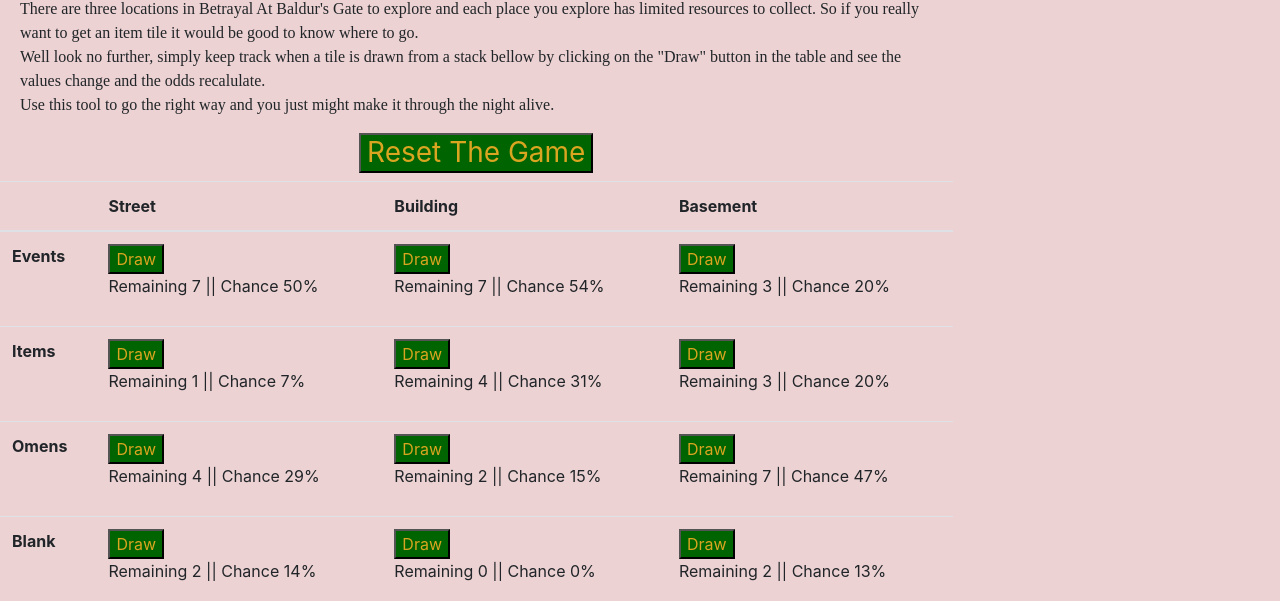
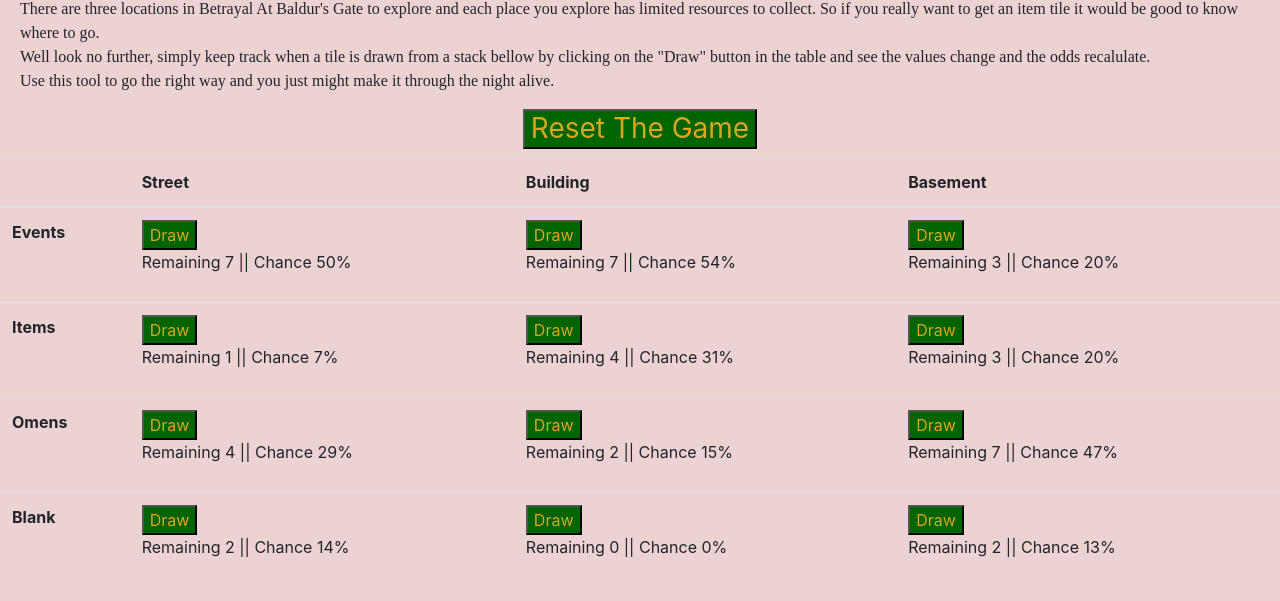
Before and after one commit to Code-Institute-Submissions/JfJohnston-milestone-project-2, a plain HTML site: page game pages/babg.html in a window 1280 px wide. Shown: the part 164-765 px from the top of the page. Drawn offline with nearby package versions, Linux system fonts and the light colour scheme.

Commit message:
fixed col sixe after aside remove

```diff
--- a/game pages/babg.html
+++ b/game pages/babg.html
@@ -35,7 +35,7 @@
         </div>
     </header>
     <div class="row cont-contain">
-        <main class="col-12 col-md-9 border-black-bot">
+        <main class="col-12 border-black-bot">
         <div class="row">
             <div class="col-12 pagedesc">
                 <h2 class="page-title">Betrayal At Baldur's Gate</h2>
```
